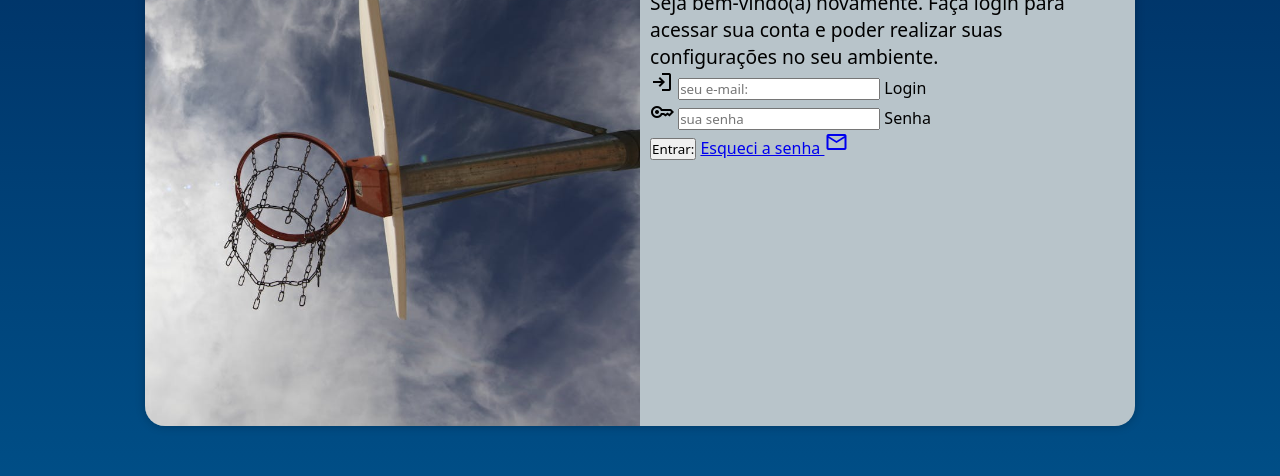
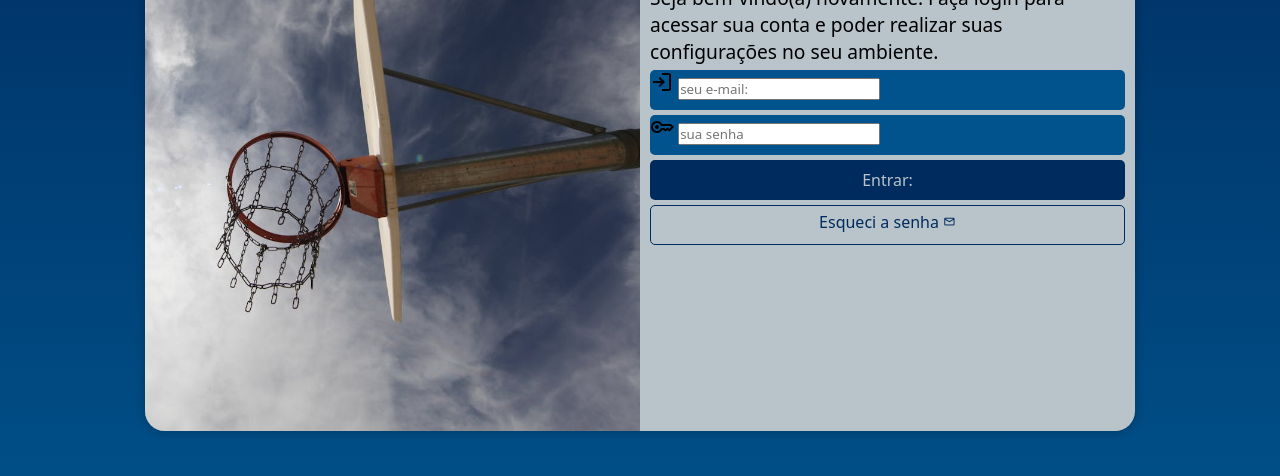
Before and after one commit to antonioflaviotc/projeto-login, a plain HTML site: page index.html in a window 1280 px wide. Shown: the part 224-700 px from the top of the page. Drawn offline with nearby package versions, Linux system fonts and the light colour scheme.

Commit message:
incluindo botões de formulario

```diff
--- a/estilos/style.css
+++ b/estilos/style.css
@@ -35,7 +35,7 @@ section#login {
     overflow: hidden;
     background-color: #B8C4CA;
     width: 250px;
-    height: 500px;
+    height: 510px;
     border-radius: 20px;
     box-shadow: 0px 0px 10px rgba(0, 0, 0, 0.26);
     transition: width .2s, height .2s;
@@ -63,3 +63,56 @@ div#formulario > h1 {
 div#formulario > p {
     font-size: 0.8em;
 }
+
+form > div.campo {
+    background-color: #00538C;
+    width: 100%;
+    display: block;
+    height: 40px;
+    border-radius: 5px;
+    margin: 5px 0px;
+}
+
+div.campo > label {
+    display: none;
+}
+
+form > input[type=submit] {
+    display: block;
+    font-size: 1em;
+    width: 100%;
+    height: 40px;
+    background-color: #002B5E;
+    color: #B8C4CA;
+    border: none;
+    border-radius: 5px;
+    cursor: pointer;
+}
+
+form > input[type=submit]:hover {
+    background-color: #00538C;
+}
+
+form > a.botao {
+    display: block;
+    text-align: center;
+    font-size: 1em;
+    width: 100%;
+    height: 40px;
+    padding-top: 5px;
+    margin-top: 5px;
+    background-color: #B8C4CA;
+    color: #002B5E;
+    border: 1px solid #002B5E;
+    border-radius: 5px;
+    text-decoration: none;
+}
+
+form > a.botao:hover {
+    background-color: #00538C;
+    color: #B8C4CA;
+}
+
+form > a.botao > i {
+    font-size: 0.8em;
+}
--- a/index.html
+++ b/index.html
@@ -33,7 +33,7 @@
                         <label for="isenha">Senha</label>
                     </div>
                     <input type="submit" value="Entrar:">
-                    <a href="esqueci.html">
+                    <a href="esqueci.html" class="botao">
                         Esqueci a senha <i class="material-symbols-outlined">mail</i>
                     </a>
                 </form>
```
